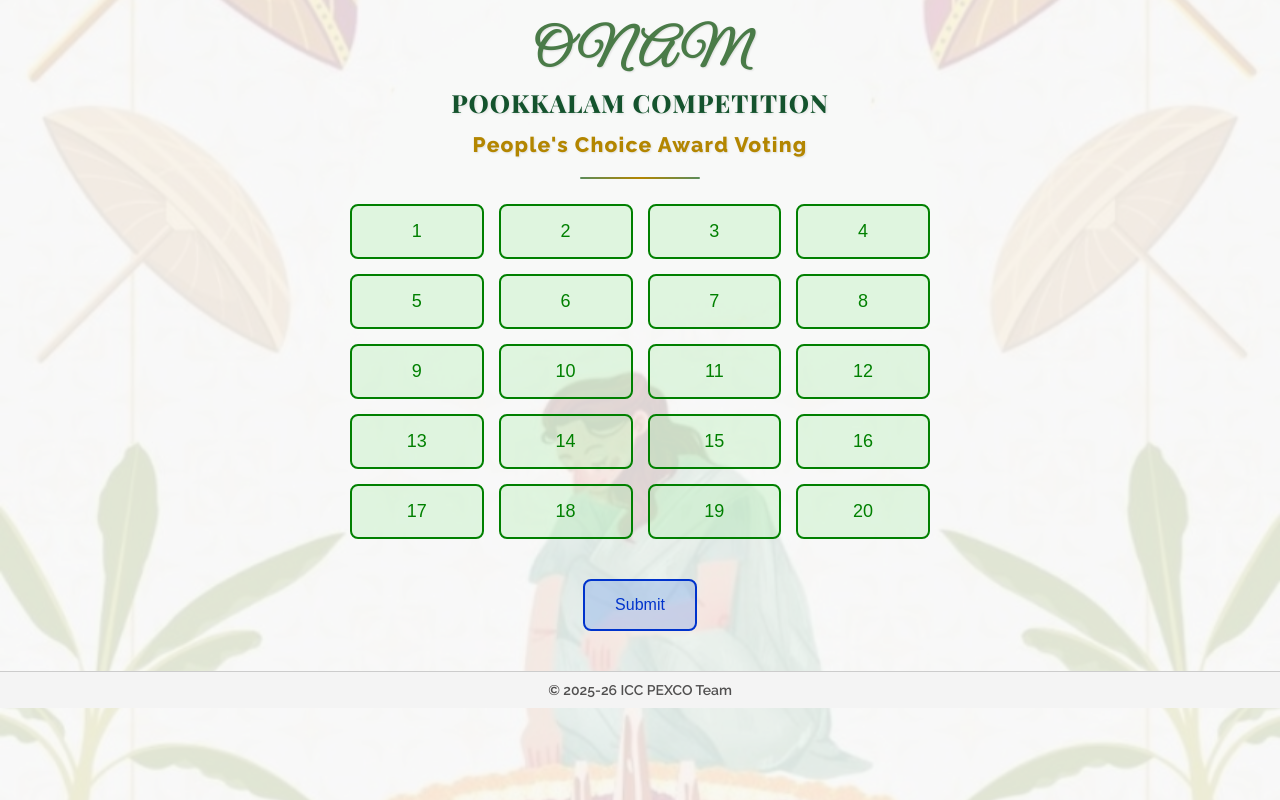
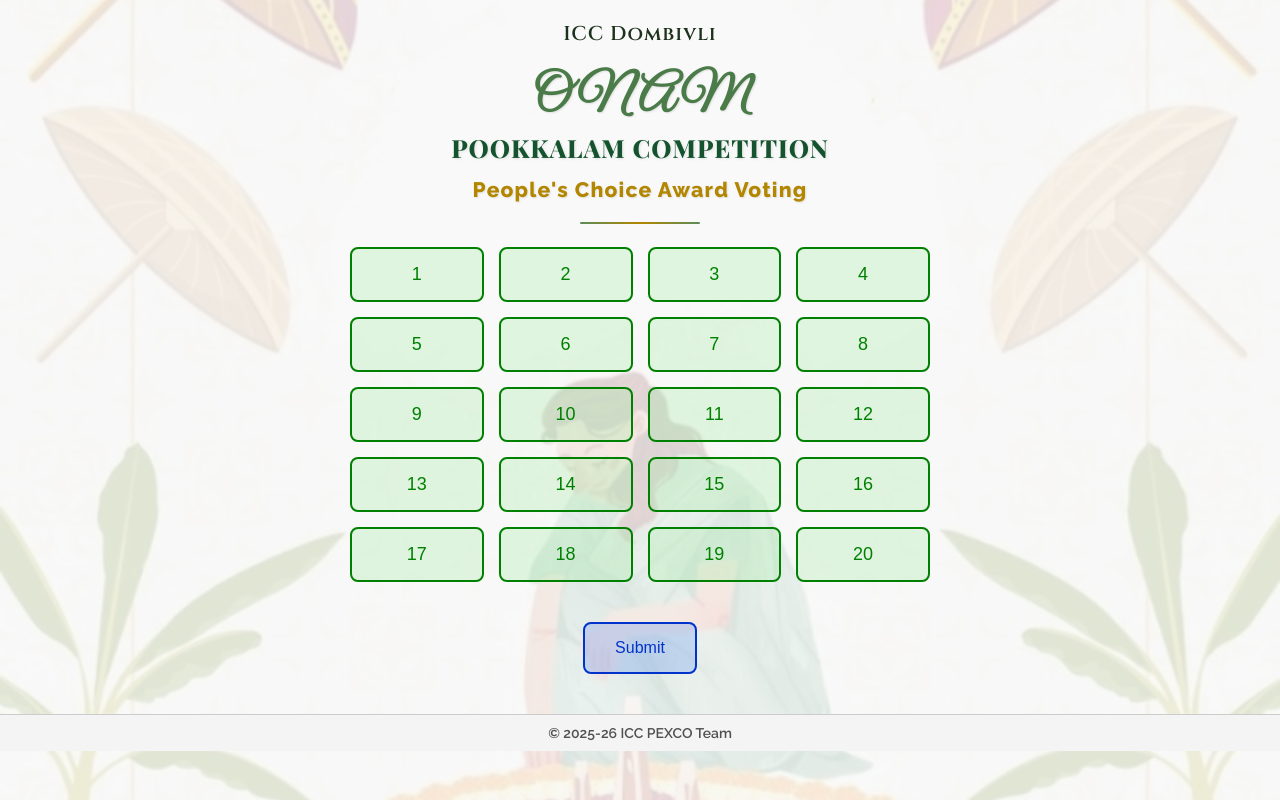
Before and after one commit to MartinaJohn/onam-voting-app, a website: page index.html in a window 1280 px wide. Drawn offline with nearby package versions, Linux system fonts and the light colour scheme.

Commit message:
added church name

```diff
--- a/index.html
+++ b/index.html
@@ -6,8 +6,12 @@
     <title>Voting App</title>
     <link rel="stylesheet" href="styles.css" />
     <link href="https://fonts.googleapis.com/css2?family=Great+Vibes&family=Playfair+Display:wght@700&family=Raleway:wght@600&display=swap" rel="stylesheet" />
+    <link href="https://fonts.googleapis.com/css2?family=Cinzel:wght@600&display=swap" rel="stylesheet" />
   </head>
   <body>
+    <div class="header">
+      <div class="church-name">ICC Dombivli</div>
+    </div>
     <div class="title-wrapper">
       <h1 class="onam-title">
         <span class="onam-script">Onam</span>
--- a/styles.css
+++ b/styles.css
@@ -1,8 +1,18 @@
 @import url("https://fonts.googleapis.com/css2?family=Great+Vibes&family=Playfair+Display:wght@700;800;900&family=Raleway:wght@700;800&display=swap");
+
+.church-name {
+  text-align: center;
+  font-family: "Cinzel", serif;
+  font-size: 20px;
+  font-weight: 600;
+  margin-top: 20px;
+  color: #1d321c;
+  letter-spacing: 1px;
+}
 
 .title-wrapper {
   text-align: center;
-  margin: 25px auto;
+  margin: 23px auto;
 }
 
 .onam-title {
```
